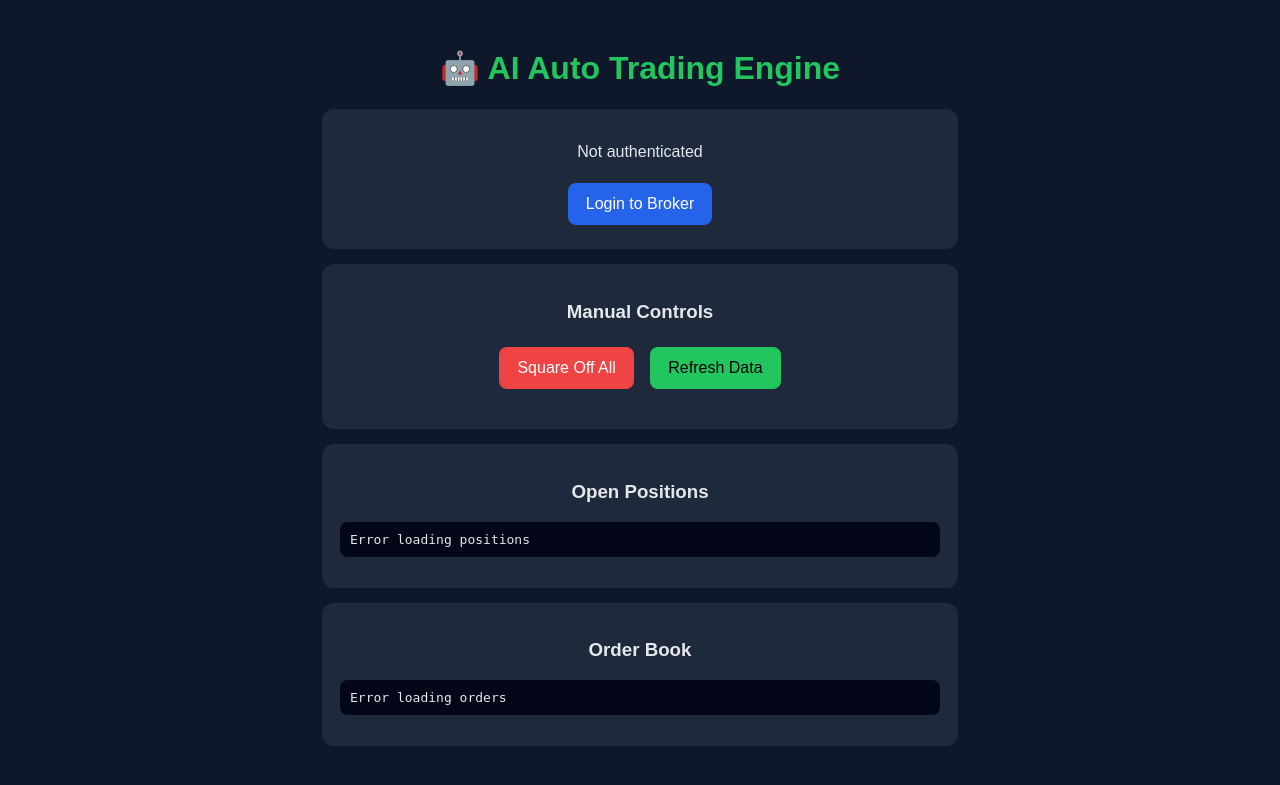
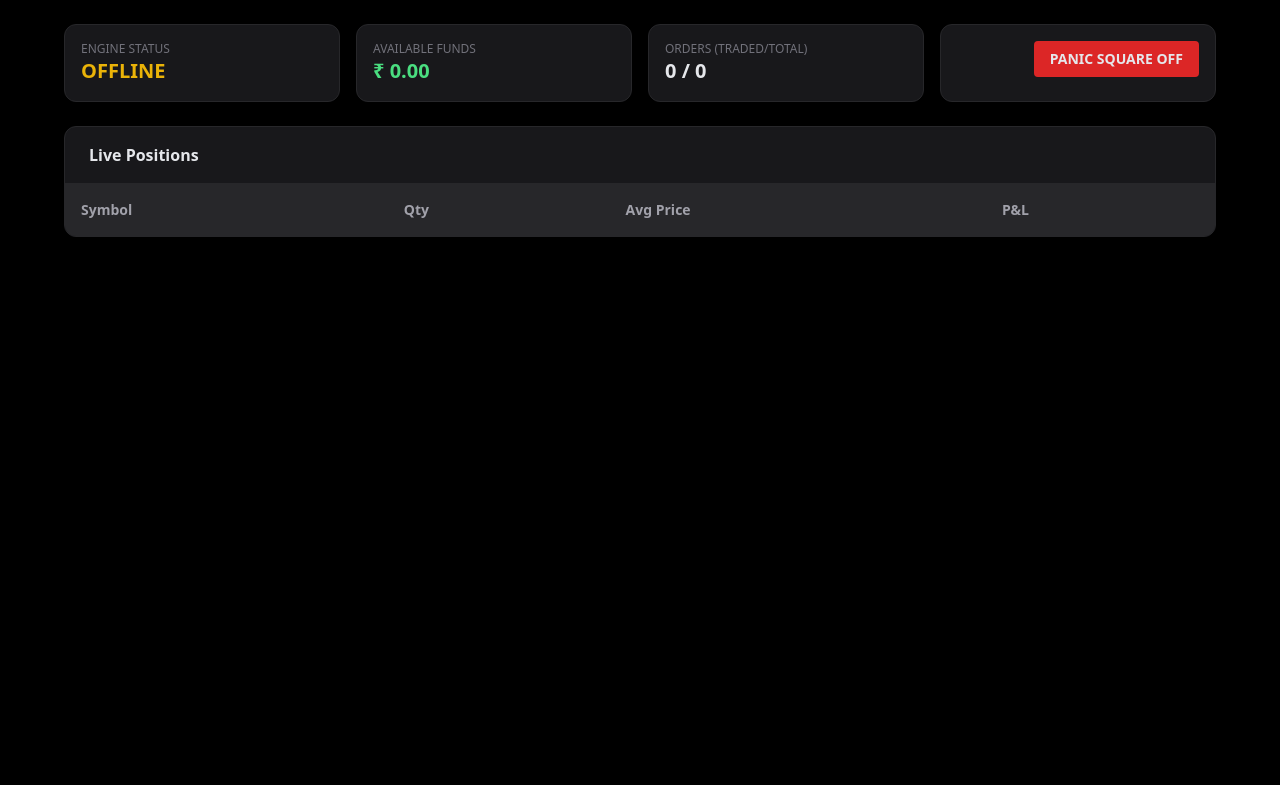
Before and after one commit to sudch-dev/SMC-Trading, a Flask app: page / in a window 1280 px wide. Shown: the top 785 px of the page. Run offline with Flask 3, Linux system fonts and the light colour scheme; lists and menus that the app fills with data are empty; some libraries are stand-ins or nearby versions.

Commit message:
Update index.html

```diff
--- a/templates/index.html
+++ b/templates/index.html
@@ -1,138 +1,86 @@
 <!DOCTYPE html>
 <html lang="en">
 <head>
-<meta charset="UTF-8">
-<title>AI Trading Engine</title>
+    <meta charset="UTF-8"><title>SMC Bot Control</title>
+    <script src="https://cdn.tailwindcss.com"></script>
+</head>
+<body class="bg-black text-gray-200 p-6">
+    <div class="max-w-6xl mx-auto space-y-6">
+        <!-- Header & Vital Stats -->
+        <div class="grid grid-cols-1 md:grid-cols-4 gap-4">
+            <div class="bg-zinc-900 p-4 rounded-xl border border-zinc-800">
+                <p class="text-xs text-zinc-500 uppercase">Engine Status</p>
+                <h2 id="status-text" class="text-xl font-bold text-yellow-500">Connecting...</h2>
+            </div>
+            <div class="bg-zinc-900 p-4 rounded-xl border border-zinc-800">
+                <p class="text-xs text-zinc-500 uppercase">Available Funds</p>
+                <h2 id="funds" class="text-xl font-bold text-green-400">₹ 0.00</h2>
+            </div>
+            <div class="bg-zinc-900 p-4 rounded-xl border border-zinc-800">
+                <p class="text-xs text-zinc-500 uppercase">Orders (Traded/Total)</p>
+                <h2 id="order-ratio" class="text-xl font-bold">0 / 0</h2>
+            </div>
+            <div class="bg-zinc-900 p-4 rounded-xl border border-zinc-800 text-right">
+                <button onclick="location.href='/squareoff'" class="bg-red-600 hover:bg-red-700 px-4 py-2 rounded text-sm font-bold">PANIC SQUARE OFF</button>
+            </div>
+        </div>
 
-<meta name="viewport" content="width=device-width, initial-scale=1">
+        <!-- Active Positions -->
+        <div class="bg-zinc-900 rounded-xl border border-zinc-800 overflow-hidden">
+            <div class="px-6 py-4 border-b border-zinc-800 font-bold">Live Positions</div>
+            <table class="w-full text-sm text-left">
+                <thead class="bg-zinc-800 text-zinc-400">
+                    <tr>
+                        <th class="p-4">Symbol</th>
+                        <th class="p-4">Qty</th>
+                        <th class="p-4">Avg Price</th>
+                        <th class="p-4">P&L</th>
+                    </tr>
+                </thead>
+                <tbody id="pos-body"></tbody>
+            </table>
+        </div>
 
-<style>
-body {
-    font-family: Arial, sans-serif;
-    background: #0f172a;
-    color: #e5e7eb;
-    text-align: center;
-    padding: 20px;
-}
+        <!-- Error / Log Section -->
+        <div id="error-box" class="hidden bg-red-900/20 border border-red-900 text-red-400 p-4 rounded-xl text-sm"></div>
+    </div>
 
-h1 {
-    color: #22c55e;
-}
+    <script>
+        async function updateDashboard() {
+            try {
+                const res = await fetch('/dashboard_data');
+                const data = await res.json();
 
-.card {
-    background: #1e293b;
-    padding: 18px;
-    margin: 15px auto;
-    border-radius: 12px;
-    max-width: 600px;
-}
+                if(data.error) {
+                    document.getElementById('error-box').innerText = "System Error: " + data.error;
+                    document.getElementById('error-box').classList.remove('hidden');
+                    return;
+                }
 
-button {
-    padding: 12px 18px;
-    margin: 6px;
-    border: none;
-    border-radius: 8px;
-    font-size: 16px;
-    cursor: pointer;
-}
+                // Update Stats
+                document.getElementById('status-text').innerText = data.engine_running ? "RUNNING" : "IDLE";
+                document.getElementById('status-text').className = data.engine_running ? "text-xl font-bold text-green-500" : "text-xl font-bold text-gray-500";
+                document.getElementById('funds').innerText = "₹" + data.funds.toLocaleString();
+                document.getElementById('order-ratio').innerText = `${data.orders_traded} / ${data.orders_sent}`;
 
-.login { background: #2563eb; color: white; }
-.square { background: #ef4444; color: white; }
-.refresh { background: #22c55e; color: black; }
+                // Update Positions
+                const posBody = document.getElementById('pos-body');
+                posBody.innerHTML = data.positions.map(p => `
+                    <tr class="border-b border-zinc-800">
+                        <td class="p-4 font-mono">${p.tradingsymbol}</td>
+                        <td class="p-4 ${p.quantity >= 0 ? 'text-green-400' : 'text-red-400'}">${p.quantity}</td>
+                        <td class="p-4">₹${p.average_price}</td>
+                        <td class="p-4 font-bold ${p.pnl >= 0 ? 'text-green-400' : 'text-red-400'}">₹${p.pnl.toFixed(2)}</td>
+                    </tr>
+                `).join('');
 
-pre {
-    text-align: left;
-    overflow-x: auto;
-    background: #020617;
-    padding: 10px;
-    border-radius: 8px;
-}
-</style>
-</head>
-
-<body>
-
-<h1>🤖 AI Auto Trading Engine</h1>
-
-<div class="card">
-
-{% if not auth %}
-    <p>Not authenticated</p>
-    <a href="/login">
-        <button class="login">Login to Broker</button>
-    </a>
-{% else %}
-    <p style="color:#22c55e;">Authenticated ✔</p>
-{% endif %}
-
-</div>
-
-
-<div class="card">
-    <h3>Manual Controls</h3>
-
-    <button class="square" onclick="squareOff()">Square Off All</button>
-    <button class="refresh" onclick="loadAll()">Refresh Data</button>
-
-    <p id="status"></p>
-</div>
-
-
-<div class="card">
-    <h3>Open Positions</h3>
-    <pre id="positions">Loading...</pre>
-</div>
-
-
-<div class="card">
-    <h3>Order Book</h3>
-    <pre id="orders">Loading...</pre>
-</div>
-
-
-<script>
-
-async function loadPositions() {
-    try {
-        const res = await fetch("/positions");
-        const data = await res.json();
-        document.getElementById("positions").textContent =
-            JSON.stringify(data, null, 2);
-    } catch {
-        document.getElementById("positions").textContent = "Error loading positions";
-    }
-}
-
-async function loadOrders() {
-    try {
-        const res = await fetch("/orders");
-        const data = await res.json();
-        document.getElementById("orders").textContent =
-            JSON.stringify(data, null, 2);
-    } catch {
-        document.getElementById("orders").textContent = "Error loading orders";
-    }
-}
-
-async function squareOff() {
-    document.getElementById("status").innerText = "Squaring off...";
-    await fetch("/squareoff");
-    document.getElementById("status").innerText = "Done";
-    loadAll();
-}
-
-function loadAll() {
-    loadPositions();
-    loadOrders();
-}
-
-// Auto refresh every 15 seconds
-setInterval(loadAll, 15000);
-
-// Initial load
-loadAll();
-
-</script>
-
+                document.getElementById('error-box').classList.add('hidden');
+            } catch (e) {
+                document.getElementById('status-text').innerText = "OFFLINE";
+            }
+        }
+        setInterval(updateDashboard, 5000); // 5 second refresh
+        updateDashboard();
+    </script>
 </body>
 </html>
```
